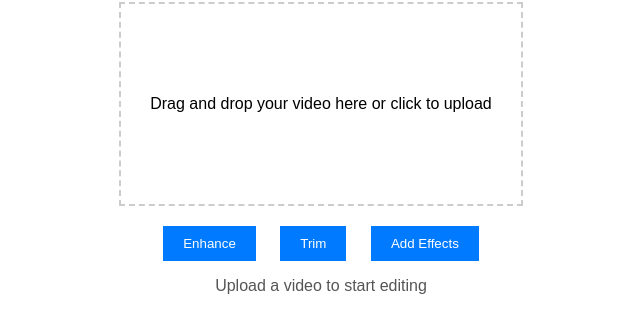
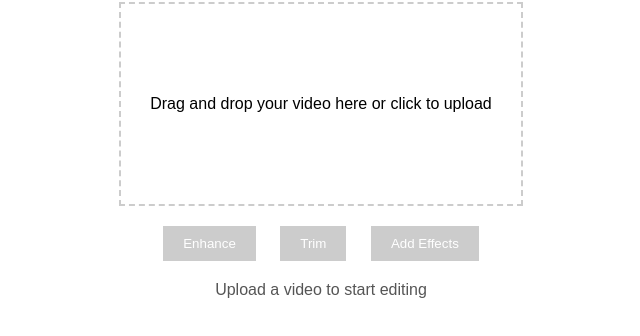
Before and after one commit to AlexDuc24/Nixly, a plain HTML site: page index.html in a window 1280 px wide. Shown: the part 106-442 px from the top of the page, without its empty margins (319-959 px from the left). Drawn offline with Linux system fonts and the light colour scheme.

Commit message:
Update styles.css

```diff
--- a/styles.css
+++ b/styles.css
@@ -17,7 +17,7 @@ body {
     background-color: #e0e0e0;
 }
 .edit-buttons {
-    margin-top: 20px;
+    margin: 20px 0;
 }
 button {
     padding: 10px 20px;
@@ -27,6 +27,10 @@ button {
     border: none;
     cursor: pointer;
 }
-button:hover {
+button:disabled {
+    background-color: #ccc;
+    cursor: not-allowed;
+}
+button:hover:not(:disabled) {
     background-color: #0056b3;
 }
```
